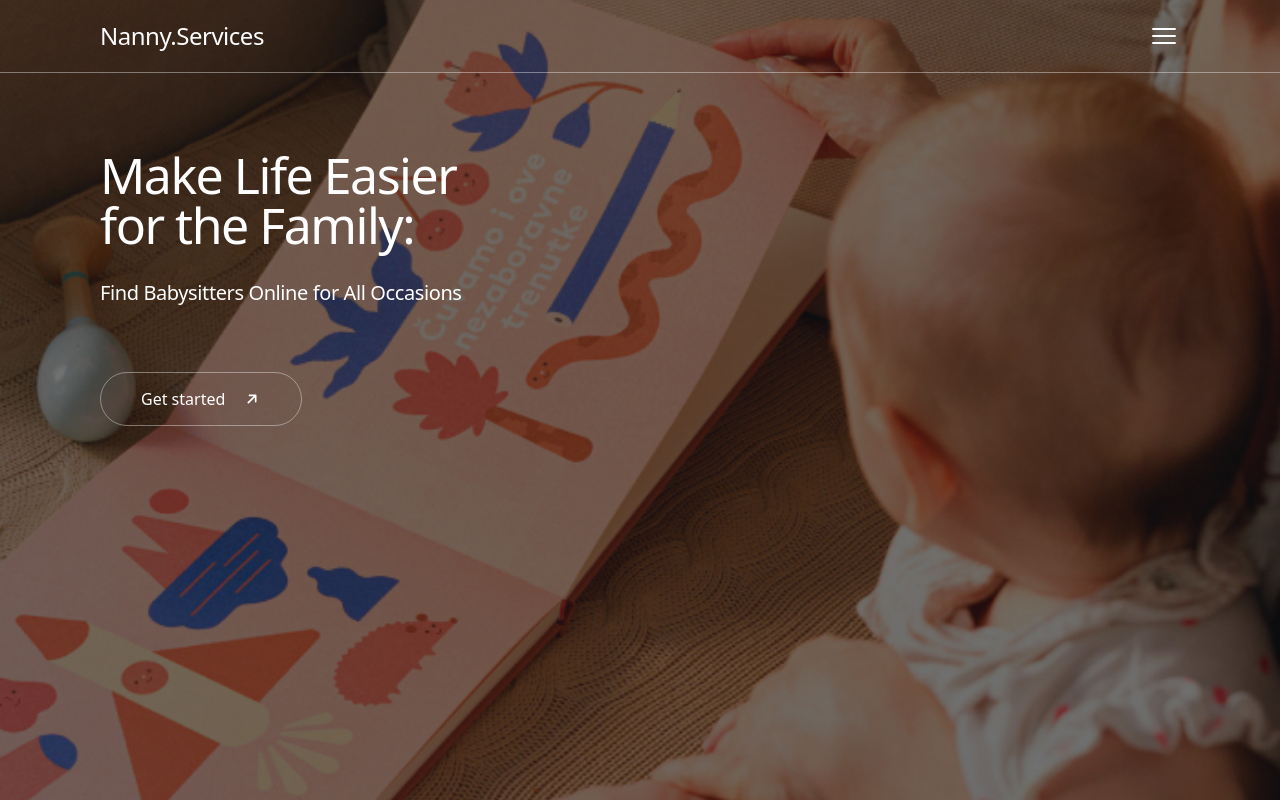
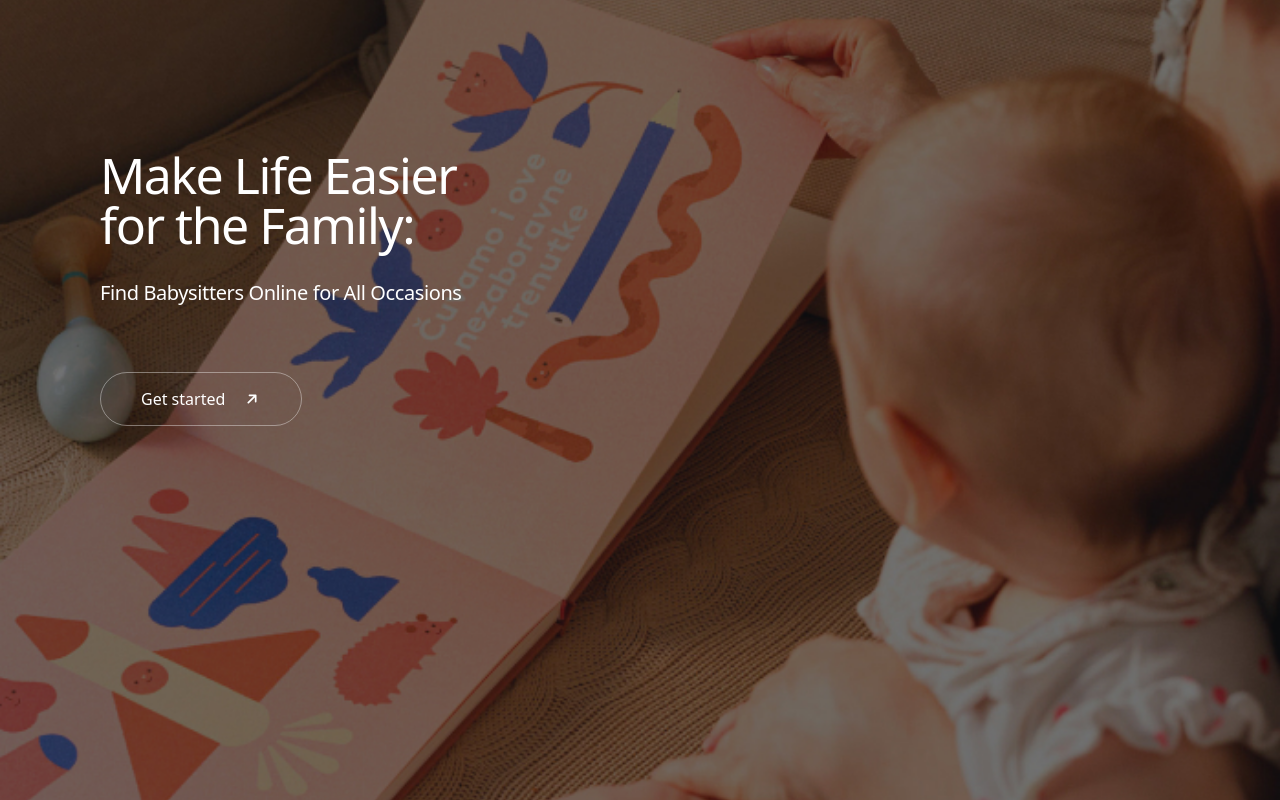
Before and after one commit to ribacot/Nanny_Services, a React (Vite) app: page / in a window 1280 px wide. Built offline with nearby package versions, Linux system fonts and the light colour scheme.

Commit message:
Update SharedLayout.jsx

```diff
--- a/src/components/SharedLayout/SharedLayout.jsx
+++ b/src/components/SharedLayout/SharedLayout.jsx
@@ -1,10 +1,8 @@
 import { Suspense } from "react";
 import { Outlet } from "react-router";
-import { Header } from "../Header/Header.jsx";
 export function SharedLayout() {
 	return (
 		<>
-		<Header/>
 			<main>
 				<Suspense fallback={<h1>Loading...</h1>}>{<Outlet />}</Suspense>
 			</main>
```
